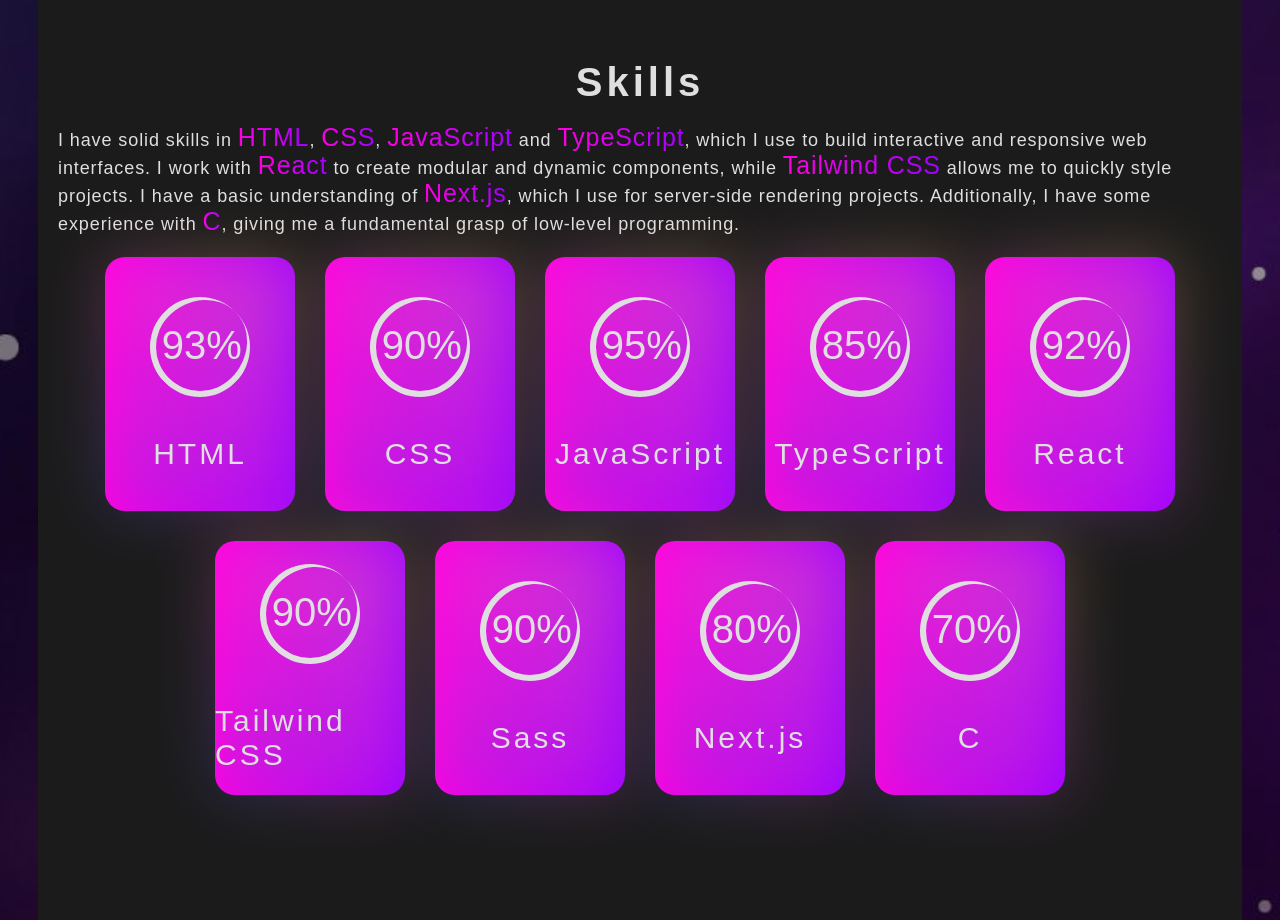
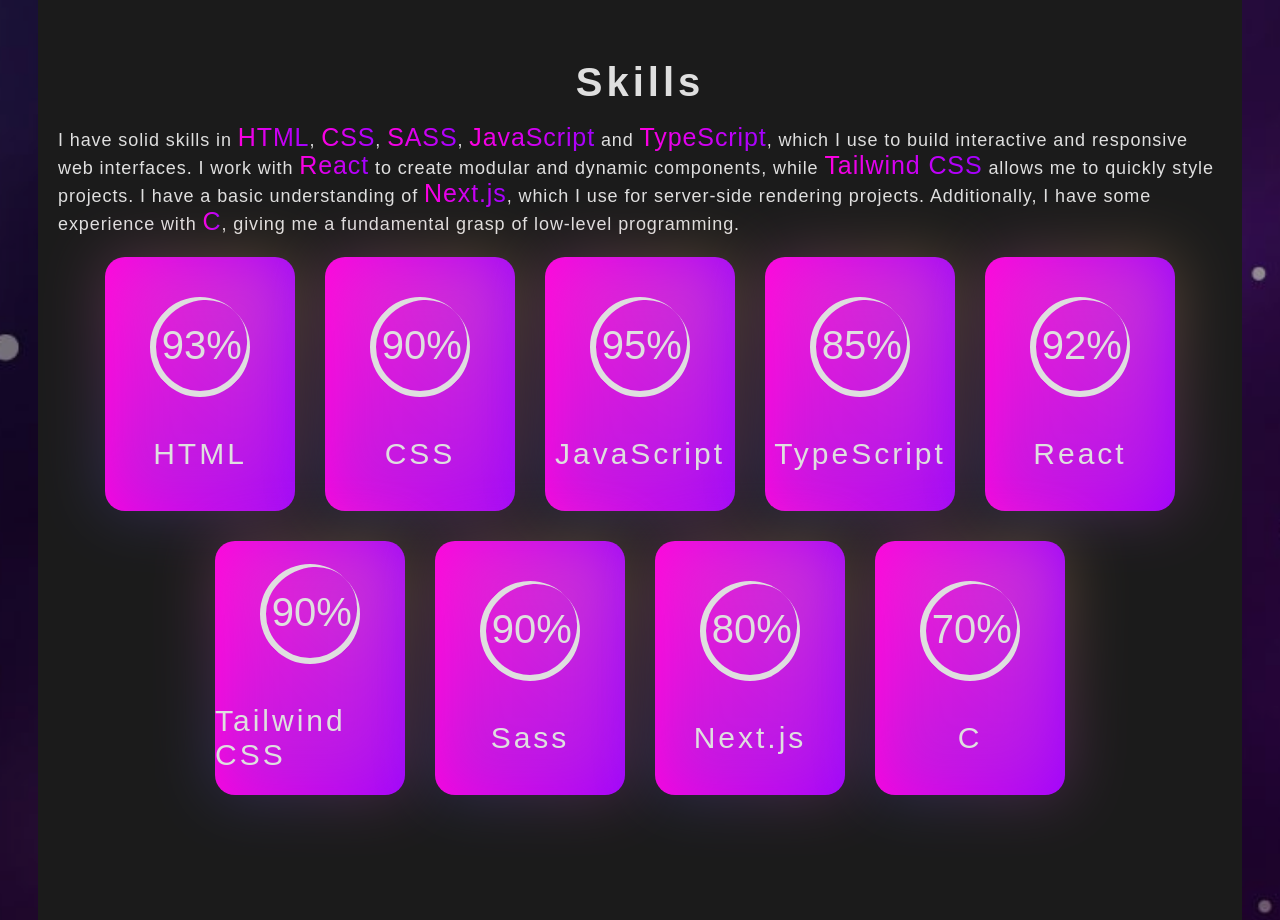
Before and after one commit to nmarmugi/Edgemony, a React (Vite) app in the folder Prove/portfolio/portfolio-nm/: page / in a window 1280 px wide. Shown: the part 840-1760 px from the top of the page. Built offline with nearby package versions, Linux system fonts and the light colour scheme; a web font is replaced by a local one.

Commit message:
feat: aggiunta in prove

```diff
--- a/Prove/portfolio/portfolio-nm/src/pages/SkillsPage/SkillsPage.jsx
+++ b/Prove/portfolio/portfolio-nm/src/pages/SkillsPage/SkillsPage.jsx
@@ -63,7 +63,7 @@
     <div id='skills' className={styles.containerSkillsPage}>
       <h2>Skills</h2>
       <p>
-        I have solid skills in <span>HTML</span>, <span>CSS</span>, <span>JavaScript</span> and <span>TypeScript</span>, which I use to build interactive and responsive web interfaces. I work with <span>React</span> to create modular and dynamic components, while <span>Tailwind CSS</span> allows me to quickly style projects. I have a basic understanding of <span>Next.js</span>, which I use for server-side rendering projects. Additionally, I have some experience with <span>C</span>, giving me a fundamental grasp of low-level programming.
+        I have solid skills in <span>HTML</span>, <span>CSS</span>, <span>SASS</span>, <span>JavaScript</span> and <span>TypeScript</span>, which I use to build interactive and responsive web interfaces. I work with <span>React</span> to create modular and dynamic components, while <span>Tailwind CSS</span> allows me to quickly style projects. I have a basic understanding of <span>Next.js</span>, which I use for server-side rendering projects. Additionally, I have some experience with <span>C</span>, giving me a fundamental grasp of low-level programming.
       </p>
       <div className={styles.containerCards}>
         {isMobile && (
```
